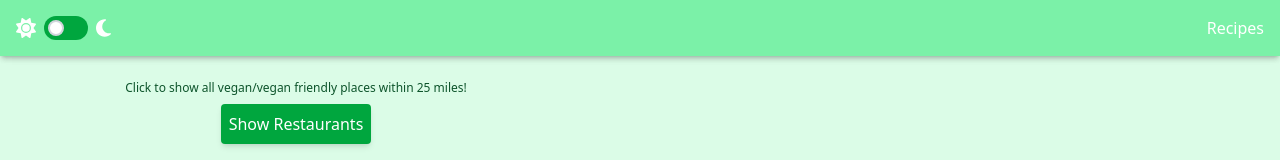
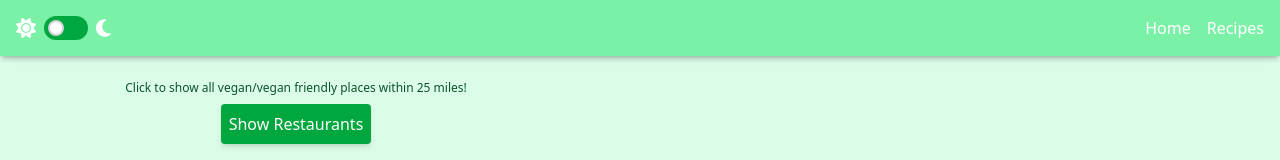
Before and after one commit to neilmccaffrey/vegan-site, a React (Vite) app: page / in a window 1280 px wide. Shown: the top 160 px of the page. Built offline with nearby package versions, Linux system fonts and the light colour scheme.

Commit message:
added Home link to header

```diff
--- a/src/components/Header.jsx
+++ b/src/components/Header.jsx
@@ -6,7 +6,10 @@ const Header = () => {
     <header className="w-full fixed top-0 p-2 md:p-4">
       <div className="flex justify-between items-center w-full md:space-x-96">
         <ThemeToggle />
-        <Link to="/recipes">Recipes</Link>
+        <div className="flex gap-x-4">
+          <Link to="/">Home</Link>
+          <Link to="/recipes">Recipes</Link>
+        </div>
       </div>
     </header>
   );
```
